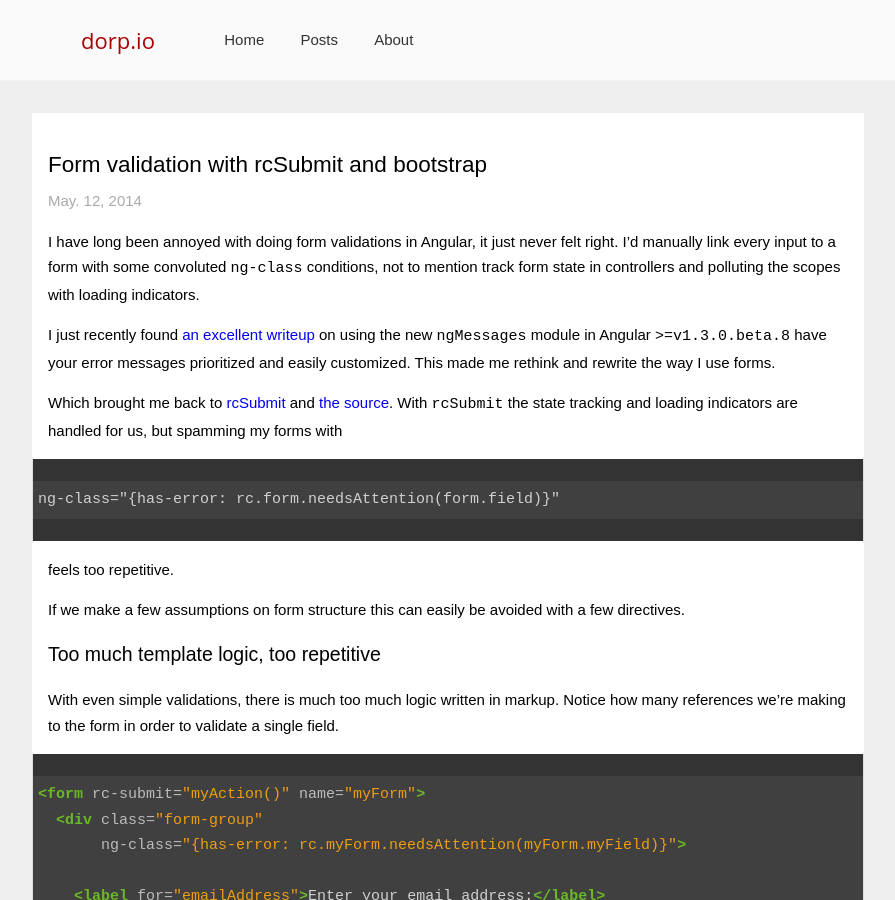
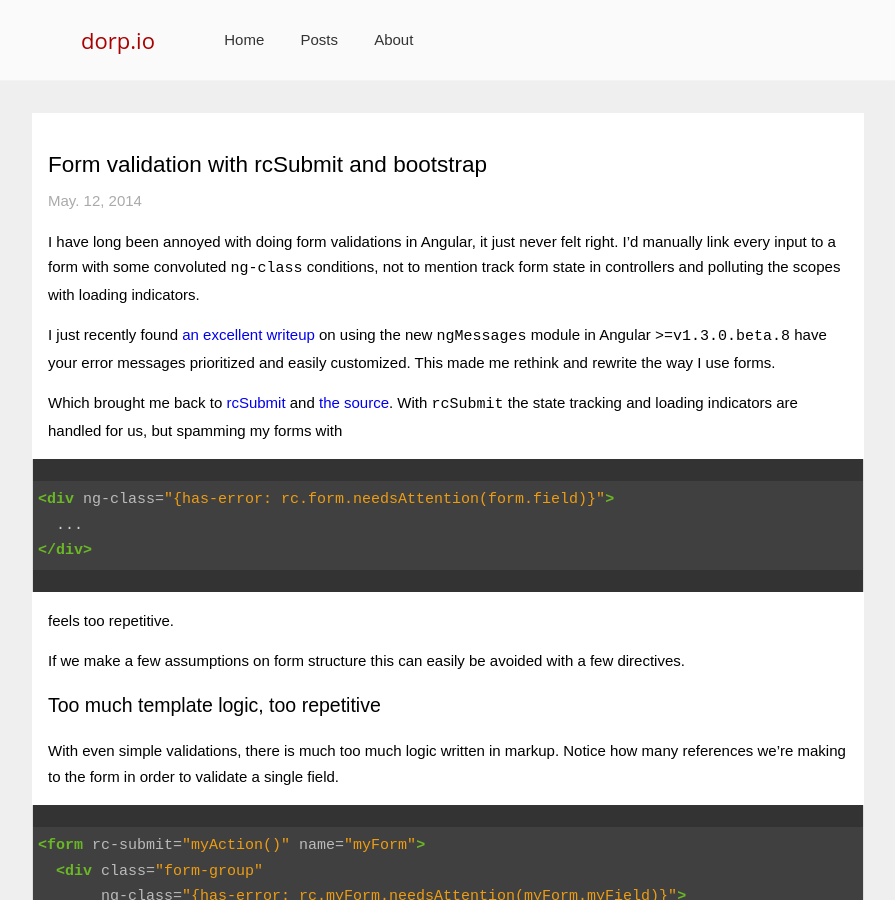
Before and after one commit to wejendorp/dorp.io, a Jekyll site: the page built from _posts/2014-05-12-form-validation-ngMessages-and-rcSubmit.md, in a window 1280 px wide and 900 px high. Shown: the whole window, without its empty margins (192-1087 px from the left). Built offline with Jekyll 4.4.1, drawn with Linux system fonts in a browser that asks for light colours; comment, search, counter and statistics services are not loaded.

Commit message:
Tweak code block in ngMessages post

````diff
--- a/_posts/2014-05-12-form-validation-ngMessages-and-rcSubmit.md
+++ b/_posts/2014-05-12-form-validation-ngMessages-and-rcSubmit.md
@@ -23,8 +23,10 @@ and [the source](https://github.com/realcrowd/angularjs-utilities/blob/master/sr
 With `rcSubmit` the state tracking and loading indicators are handled for us,
 but spamming my forms with
 
-```
-ng-class="{has-error: rc.form.needsAttention(form.field)}"
+```html
+<div ng-class="{has-error: rc.form.needsAttention(form.field)}">
+  ...
+</div>
 ```
 
 feels too repetitive.
````
